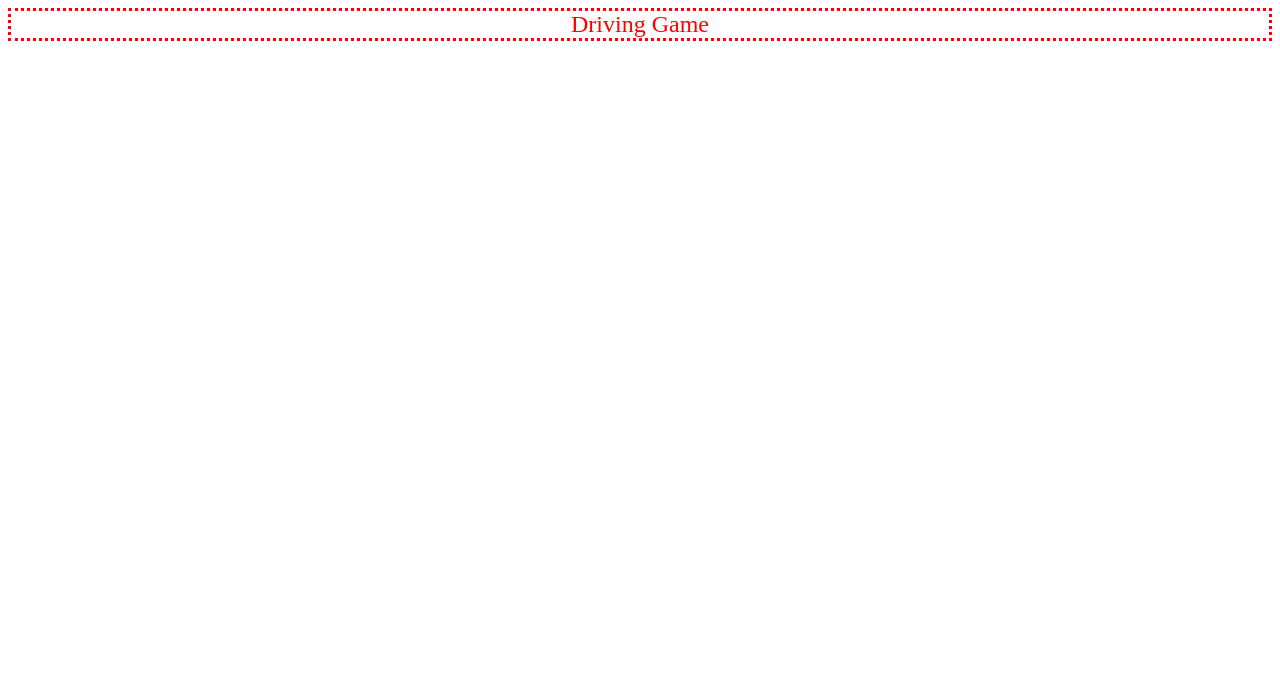
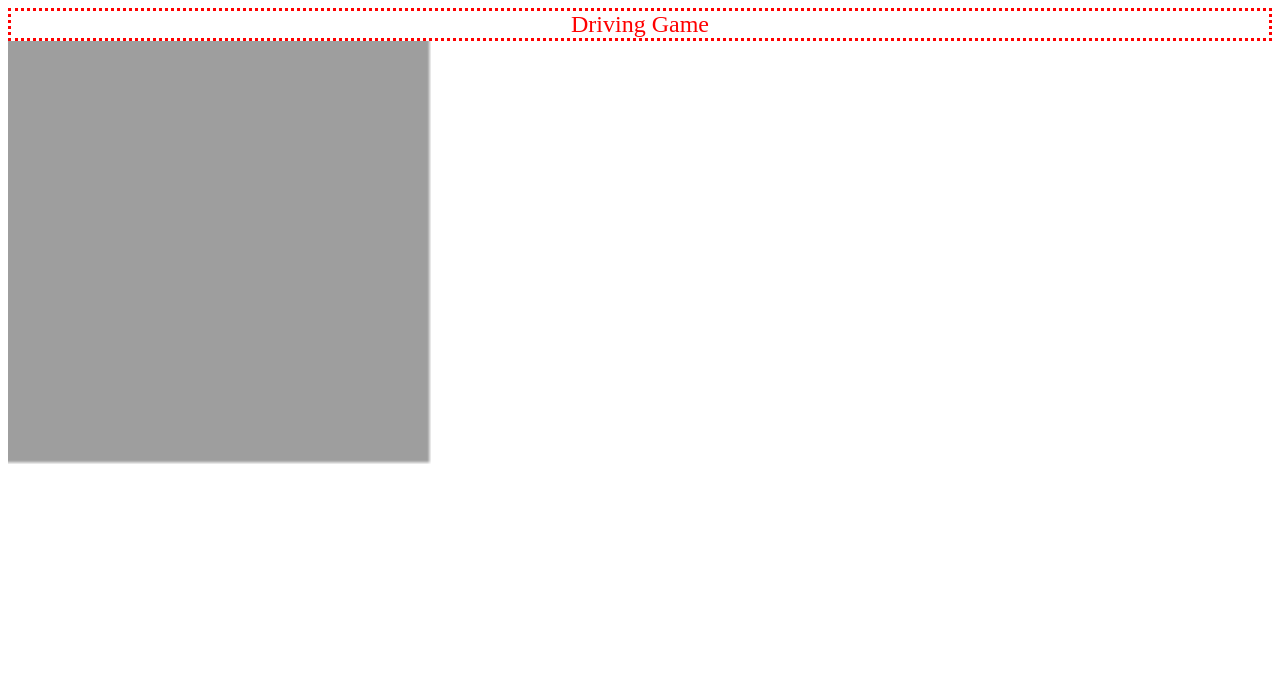
Before and after one commit to vincelavang/driving-game, a plain HTML site: page index.html in a window 1280 px wide. Drawn offline with Linux system fonts and the light colour scheme.

Commit message:
Added setInterval and draw functions. #2

```diff
--- a/main.js
+++ b/main.js
@@ -1,10 +1,23 @@
-document.addEventListener('DOMContentLoaded', () => {
 const canvas = document.querySelector('#canvas')
 const context = canvas.getContext('2d')
 let x = 0
 let y = 0
+let speed = 1
+let mod = 0
+setInterval(function () {
+  draw()
+}, 30)
 const image = document.querySelector('#source')
+
 image.addEventListener('load', () => {
   context.drawImage(image, x, y, 100, 100)
 })
-})
+
+function draw() {
+  x += speed * mod
+  y += speed * mod
+  context.save()
+  context.translate(x, y)
+  context.drawImage(image, x, y, 100, 100)
+  context.restore()
+}
--- a/styles.css
+++ b/styles.css
@@ -5,3 +5,7 @@ header {
   border-style: dotted;
   border-color: red;
 }
+
+#canvas {
+  width: 100%;
+}
```
Lines whose indentation alone changed are shown as unchanged.
